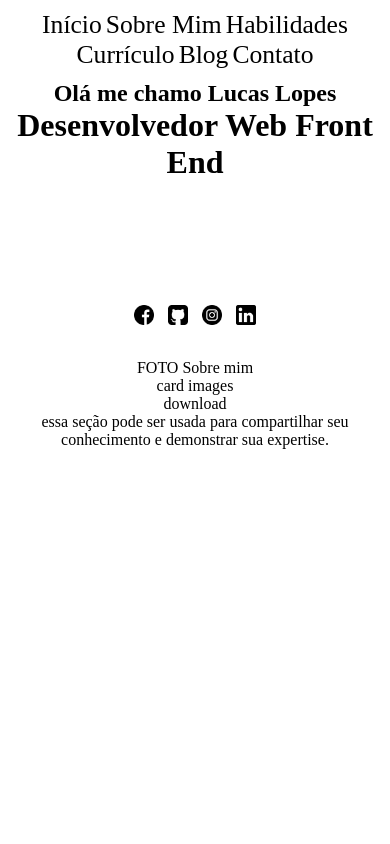
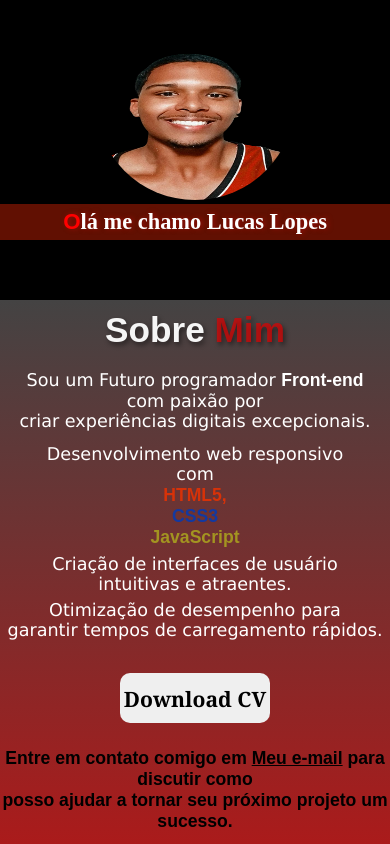
Before and after one commit to LucasLopes2/PORTFOLIO, a plain HTML site: page index.html in a window 390 px wide. Drawn offline with Linux system fonts and the light colour scheme.

Commit message:
algumas configurações versão mobile do portfolio

```diff
--- a/estilos/mobile.css
+++ b/estilos/mobile.css
@@ -2,85 +2,131 @@
 *{
     margin: 0px;
     padding: 0px;
-
+    font-family: arial;
 }
-h1,h2{
-  color: black;
+body,html{
+  transition-duration: 1.4s;
+  transition-timing-function: ease;
+  background-color: #000000;
+  overflow-x:hidden;
+  height: 100vh;
+  width: 100vw;
+  color: white;
+}
+header > h1,h2{
+  color: white;
   display: block;
 }
-@media (min-width: 600px) and (max-width: 768px) {
-  h1, h2 {
+@media (max-width: 768px) {
+ header > h1, h2 {
     display: none;
+
   }
 }
+
 header{
-    background-image: url();
     width: 100%;
     text-align: center;
     height: 300px;
     color: white;
 }
-div.icons img {
-    width: 20px;
-    padding: 5px;
-    display:inline;
-    padding-bottom:30px ;
+header img{
+  width: 200px;
+  border-radius: 50%;
+  height: 200px;
+  position: relative;
+
 }
 
+header p {
+ font-weight: bolder;
+ font-family: serif;
+  font-weight: bolder;
+  font-size: 1.4em;
+  text-shadow: 2px 0px 5px rgba(189, 14, 14, 0.582);
+  padding: 5px;
+  background-color: #ba200585;
+
+}
+p > span.col {
+  color: red;
+  font-weight: bolder;
+}
 main{
-
+  font-size: 1.1em;
   text-align: center;
 }
 
-.navbar {
-    overflow: hidden;
+
+  /*SOBRE MIM CONFIGURAÇOES*/
+ section.sobre h1{
+    font-size: 2em;
     padding: 10px;
+    text-shadow: 2px 3px 5px rgba(0, 0, 0, 0.479);
+    color: whitesmoke;
 
   }
+  section.sobre{
+    background-image: linear-gradient(to top, rgb(211, 11, 11), rgb(68, 67, 67));
+    width: 100vw;
+    height: 90vh;
+  }
+  section.sobre p{
+    font-family:Verdana, Geneva, Tahoma, sans-serif ;
+    padding: 10px;
+  }
 
-  .navbar a {
-    margin: auto;
-    font-size: 1.6em;
-    color: black;
-    text-align: center;
-    padding-top: 14px ;
-    text-decoration: none;
+ span.cor{
+  color: rgba(207, 8, 8, 0.781);
+ }
+ .color{
+  color: #d63209;
+ }
+ .color2{
+  color: #1339a0;
+ }
+.colorjs{
+  color: #a39421;
+}
+ ul > li{
+  font-family:Verdana, Geneva, Tahoma, sans-serif ;
+   color: white;
+   padding: 3px;
+    position: relative;
+    font-size: 1em;
+    list-style-type: none;
 
   }
-
-  .icon {
-    display: none;
+  div.entre{
+    position: relative;
+    padding-top:15px;
+    font-weight: bolder;
+    color: black;
 
   }
-.icon a{
-   color: black;
+  div.entre a{
+    text-decoration: underline;
+    color: black;
   }
-
-  /* Estilos para o ícone de "hambúrguer" */
-  @media screen and (min-width: 600px) {
-    .navbar a:not(:first-child) {display: none;}
-    .navbar a.icon {
-      float: center;
-      display: block;
-
-    }
+  div.entre a:hover{
+    text-decoration: none;
+    color:  white;
   }
-
-  /* Estilos para o menu responsivo quando o ícone de "hambúrguer" é clicado */
-  @media screen and (max-width: 768px) {
-    .navbar.responsive {position: relative;}
-    .navbar.responsive a.icon {
-      position: absolute;
-      right: 0;
-      top: 0;
-
-    }
-    .navbar.responsive a {
-      float: none;
-      display: block;
-      text-align: center;
-
-    }
-
-
-    }
+ section.curriculocontac img{
+   width: 30px;
+    padding: 20px;
+  }
+ .info input{
+  height: 50px;
+  width: 150px;
+  border-radius:10px ;
+  border: none;
+  font-weight: bolder;
+  font-size: 1.2em;
+  transition-duration:0.9s ;
+  font-family: Cambria, Cochin, Georgia, Times, 'Times New Roman', serif;
+ }
+ .info input:hover{
+  background-color: #000000;
+  color: white;
+ }
--- a/index.html
+++ b/index.html
@@ -9,71 +9,64 @@
 </head>
 <body>
     <header>
-        <div class="navbar" id="myNavbar">
-            <a href="#home">Início</a>
-            <a href="#about">Sobre Mim</a>
-            <a href="#skills">Habilidades</a>
-            <a href="#resume">Currículo</a>
-            <a href="#blog">Blog</a>
-            <a href="#contact">Contato</a>
-            <a href="javascript:void(0);" class="icon" onclick="myFunction()">
-              &#9776;
-            </a>
-          </div>
-
-
+       <menu>
+        <a href=""></a>
+       </menu>
+        <img src="images/IMG_20230808_203009_101__1_-removebg-preview.png" alt="Imagem-EU">
+        <p><span class="col">O</span>lá me chamo Lucas Lopes</p>
         <h2>Olá me chamo Lucas Lopes</h2>
         <h1>Desenvolvedor Web Front End</h1>
 
     </header>
     <main>
-        <div class="icons">
-            <a href="https://www.facebook.com/lukas.lopes.180410" target="_blank"><img src="images/facebook.png" alt="Icon-Facebook"></a>
-            <a href="https://github.com/LucasLopes2" target="_blank"><img src="images/github-sign.png" alt="Icon-Github"></a>
-            <a href="https://www.instagram.com/lucaslopes296/" target="_blank"><img src="images/instagram (1).png" alt="Icon-Instagram"></a>
-            <a href="https://www.linkedin.com/in/lucas-lopes-santos-85a851282/?originalSubdomain=br" target="_blank"><img src="images/linkedin-logo.png" alt="Icon-Linkedin"></a>
-        </div>
 
         <section class="sobre">
             <article>
-                FOTO
-                Sobre mim
-                <p></p>
+                <h1>Sobre <span class="cor">Mim</span></h1>
+                <p>Sou um Futuro programador <strong>Front-end</strong> com paixão por <br> criar experiências digitais excepcionais.
+                <ul>
+                    <li>Desenvolvimento web responsivo <br> com <strong><div class="color">HTML5,</div> <div class="color2">CSS3</div>  <div class="colorjs"
+                        >JavaScript</div></strong></li>
+                    <li>Criação de interfaces de usuário <br> intuitivas e atraentes.</li>
+                    <li> Otimização de desempenho para <br> garantir tempos de carregamento rápidos.</li>
+
+                </ul>
+                <p class="info">
+                 <br>   <input type="button" value="Download CV"> <br>
+                </p>
+                <div class="entre">Entre em contato comigo em <a href="https://mail.google.com/mail/u/0/#inbox" target="_blank">Meu e-mail</a> para discutir como <br>posso ajudar a tornar seu próximo projeto um sucesso.</div>
+
+
+                </p>
             </article>
         </section>
         <section class="skills">
             <article>
                 card
-                images
-                <p></p>
+                <img src="" alt="">
+                <p>HTML5/CSS3/JAVA SCRIPT/GIT E GITHUB</p>
             </article>
         </section>
-        <section class="curriculo">
+        <section class="contac">
             <article>
-                download
-                <p></p>
+                <p>
+                    <a href="https://www.facebook.com/lukas.lopes.180410" target="_blank"><img src="images/facebook.png" alt="Icon-Facebook"></a>
+                    <a href="https://github.com/LucasLopes2" target="_blank"><img src="images/github-sign.png" alt="Icon-Github"></a>
+                    <a href="https://www.instagram.com/lucaslopes296/" target="_blank"><img src="images/instagram (1).png" alt="Icon-Instagram"></a>
+                    <a href="https://www.linkedin.com/in/lucas-lopes-santos-85a851282/?originalSubdomain=br" target="_blank"><img src="images/linkedin-logo.png" alt="Icon-Linkedin"></a>
+                </p>
             </article>
         </section>
-        <section class="blog">
-            <article>
-                essa seção pode ser usada para compartilhar seu conhecimento e demonstrar sua expertise.
-                <p></p>
-            </article>
+        <section class="projeto">
+            cards com image
+            e os projeto dentro com link
+            PROJETOS : EM BREVE
         </section>
     </main>
     <footer>
 
     </footer>
 
-    <script>
-        function myFunction() {
-          var x = document.getElementById("myNavbar");
-          if (x.className === "navbar") {
-            x.className += " responsive";
-          } else {
-            x.className = "navbar";
-          }
-        }
-        </script>
+
 </body>
 </html>
```
Also changed, not shown: inicio.html (deleted, +0 -89 lines), images/IMG_20230330_171625_540-removebg-preview.png (added), images/imgdefundo.jpg (added).
